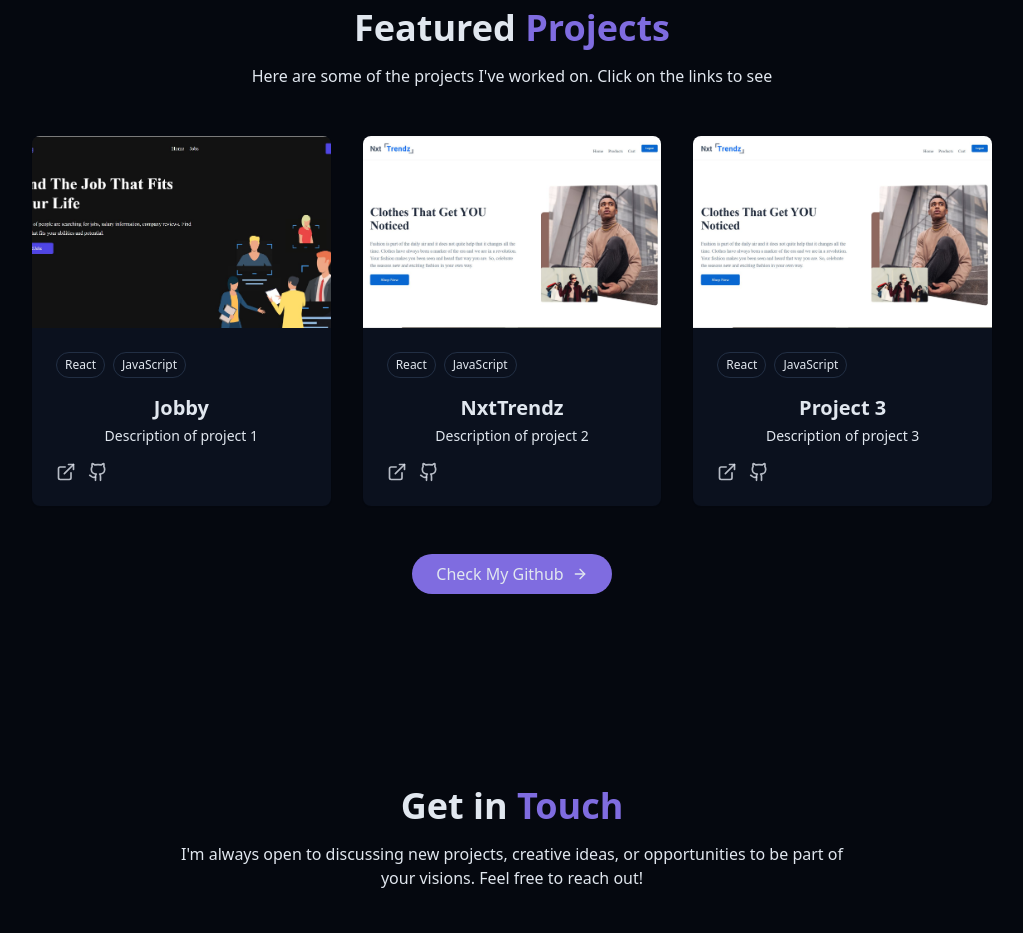
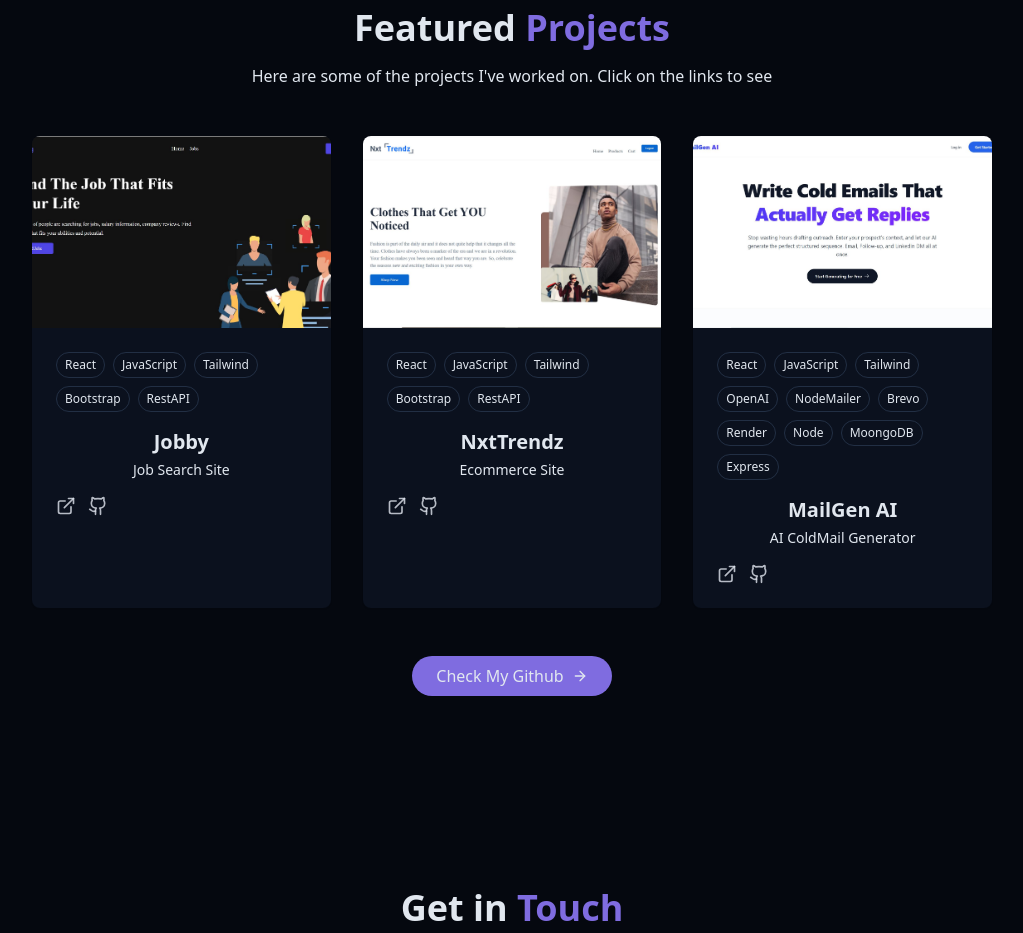
Before and after one commit to Rohitku1023/My-Portfolio, a React (Vite) app: page / in a window 1280 px wide. Shown: the part 2640-3573 px from the top of the page, without its empty margins (128-1151 px from the left). Built offline with nearby package versions, Linux system fonts and the light colour scheme.

Commit message:
new project added

```diff
--- a/src/components/ProjectsSection.jsx
+++ b/src/components/ProjectsSection.jsx
@@ -4,29 +4,40 @@ const projects = [
   {
     id: 1,
     title: "Jobby",
-    description: "Description of project 1",
+    description: "Job Search Site",
     image: "/projects/project1.JPG",
-    tags: ["React", "JavaScript"],
+    tags: ["React", "JavaScript", "Tailwind", "Bootstrap", "RestAPI"],
     demo: "https://jobby-apps.netlify.app/",
     github: "https://github.com/Rohitku1023/Jobby-App",
   },
   {
     id: 2,
     title: "NxtTrendz",
-    description: "Description of project 2",
+    description: "Ecommerce Site",
     image: "/projects/project2.JPG",
-    tags: ["React", "JavaScript"],
+    tags: ["React", "JavaScript", "Tailwind", "Bootstrap", "RestAPI"],
     demo: "https://ecommercerk.netlify.app/login",
     github: "https://github.com/Rohitku1023/Ecommerce",
   },
   {
     id: 3,
-    title: "Project 3",
-    description: "Description of project 3",
-    image: "/projects/project2.JPG",
-    tags: ["React", "JavaScript"],
-    demo: "https://example.com/demo1",
-    github: "#",
+    title: "MailGen AI",
+    description: "AI ColdMail Generator",
+    image: "/projects/project3.JPG",
+    tags: [
+      "React",
+      "JavaScript",
+      "Tailwind",
+      "OpenAI",
+      "NodeMailer",
+      "Brevo",
+      "Render",
+      "Node",
+      "MoongoDB",
+      "Express",
+    ],
+    demo: "https://client-lyart-one-21.vercel.app/",
+    github: "https://github.com/Rohitku1023/AI-Cold-Mail-Generator",
   },
 ];
 
```
Also changed, not shown: public/projects/project3.JPG (added).
